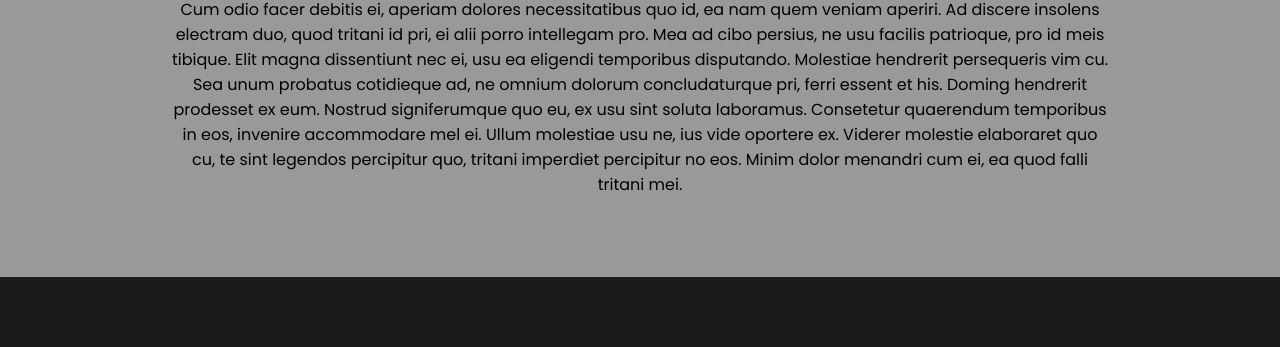
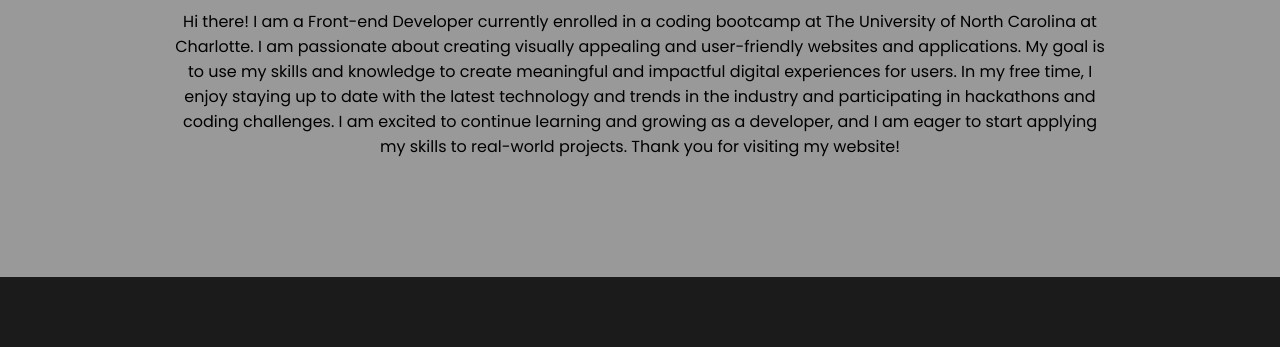
Before and after one commit to joshbaileydev513/JoshuaBailey.com, a plain HTML site: page index.html in a window 1280 px wide. Shown: the part 523-870 px from the top of the page. Drawn offline with Linux system fonts and the light colour scheme.

Commit message:
added opening paragraph on index page

```diff
--- a/index.html
+++ b/index.html
@@ -28,9 +28,12 @@
         <div class="sub_title">FRONT END DEVELOPER</div>
         <div class="btns">
             <p class="paragraphtext">
-                Lorem ipsum dolor sit amet, cu duis ludus platonem pri, vel te latine mentitum delicata, inani quidam evertitur et est. Cum odio facer debitis ei, aperiam dolores necessitatibus quo id, ea nam quem veniam aperiri. Ad discere insolens electram duo, quod tritani id pri, ei alii porro intellegam pro. Mea ad cibo persius, ne usu facilis patrioque, pro id meis tibique. Elit magna dissentiunt nec ei, usu ea eligendi temporibus disputando. Molestiae hendrerit persequeris vim cu.
-                Sea unum probatus cotidieque ad, ne omnium dolorum concludaturque pri, ferri essent et his. Doming hendrerit prodesset ex eum. Nostrud signiferumque quo eu, ex usu sint soluta laboramus. Consetetur quaerendum temporibus in eos, invenire accommodare mel ei. Ullum molestiae usu ne, ius vide oportere ex.
-                Viderer molestie elaboraret quo cu, te sint legendos percipitur quo, tritani imperdiet percipitur no eos. Minim dolor menandri cum ei, ea quod falli tritani mei.
+                Hi there! I am a Front-end Developer currently enrolled in a coding bootcamp at The University
+                of North Carolina at Charlotte. I am passionate about creating visually appealing and user-friendly websites and
+                applications. My goal is to use my skills and knowledge to create meaningful and impactful digital experiences for users.
+                In my free time, I enjoy staying up to date with the latest technology and trends in the industry and participating in
+                hackathons and coding challenges. I am excited to continue learning and growing as a developer, and I am eager to start
+                applying my skills to real-world projects. Thank you for visiting my website!
             </p>
         </div>
     </div>
```
